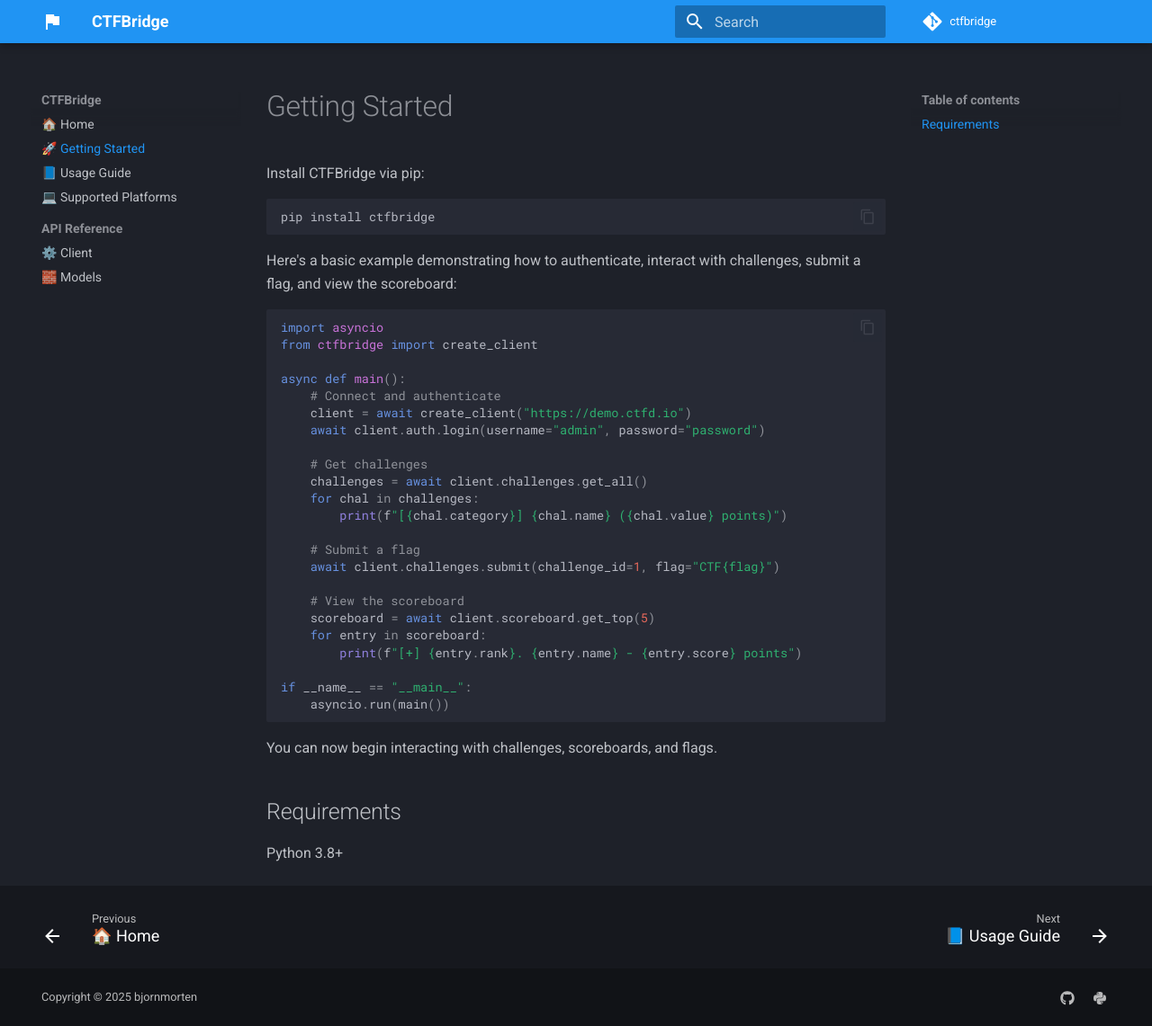
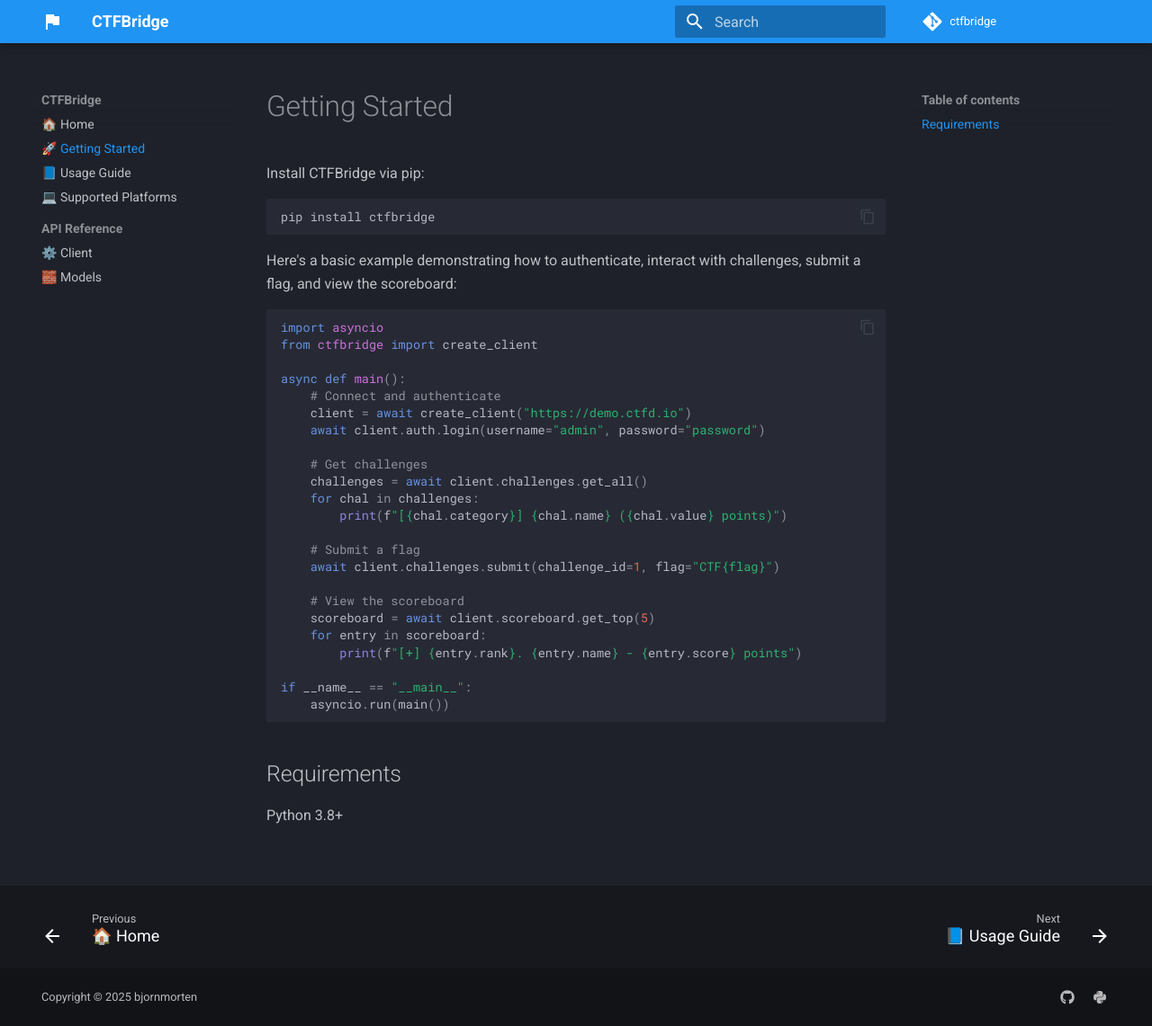
Before and after one commit to bjornmorten/ctfbridge, an MkDocs documentation site: the page built from docs/getting-started.md, in a window 1280 px wide and 1141 px high. Shown: the whole window at 90% size. Built offline with MkDocs 1.6.1 and Material for MkDocs 9.7.7, drawn with Linux system fonts in a browser that asks for light colours; comment, search, counter and statistics services are not loaded.

Commit message:
docs: remove leftover content

````diff
--- a/docs/getting-started.md
+++ b/docs/getting-started.md
@@ -39,8 +39,6 @@ if __name__ == "__main__":
     asyncio.run(main())
 ```
 
-You can now begin interacting with challenges, scoreboards, and flags.
-
 ## Requirements
 
 Python 3.8+
````
